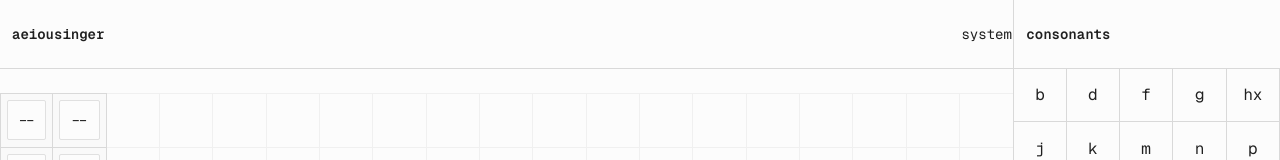
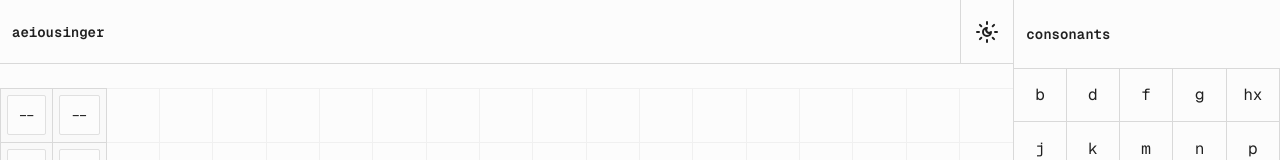
Before and after one commit to chrischenld/aeiousinger, a Next.js app: page / in a window 1280 px wide. Shown: the top 160 px of the page. Built offline with nearby package versions, Linux system fonts and the light colour scheme.

Commit message:
feat(reference): Start layout restructuring

```diff
--- a/components/compositions/Header.tsx
+++ b/components/compositions/Header.tsx
@@ -2,6 +2,7 @@
 
 import { useTheme } from "@/app/providers/ThemeProvider";
 import localFont from "next/font/local";
+import { SunMoon } from "lucide-react";
 
 const geistMono = localFont({
 	src: "../../app/fonts/GeistMonoVF.woff",
@@ -20,17 +21,19 @@ export default function Header() {
 
 	return (
 		<header
-			className={`h-fit grid grid-cols-subgrid col-span-full border-b border-border items-center py-6 ${geistMono.className}`}
+			className={`h-16 grid grid-cols-subgrid col-span-full border-b border-border items-center ${geistMono.className}`}
 		>
-			<h1 className="col-span-4 text-sm font-bold text-fg-muted px-3">
+			<h1 className="h-full grid col-span-4 text-sm font-bold text-fg-muted px-3 items-center ">
 				aeiousinger
 			</h1>
-			<button
-				onClick={toggleTheme}
-				className="col-end-9 md:col-end-20 p-0 text-sm hover:underline"
-			>
-				{theme === "system" ? "system" : theme}
-			</button>
+			<div className="h-full grid grid-cols-subgrid col-span-1 col-end-9 md:col-end-20 border-l border-border items-center">
+				<button
+					onClick={toggleTheme}
+					className="flex items-center justify-center w-full h-full col-end-9 md:col-end-20 p-0 text-sm hover:underline"
+				>
+					<SunMoon />
+				</button>
+			</div>
 		</header>
 	);
 }
```
